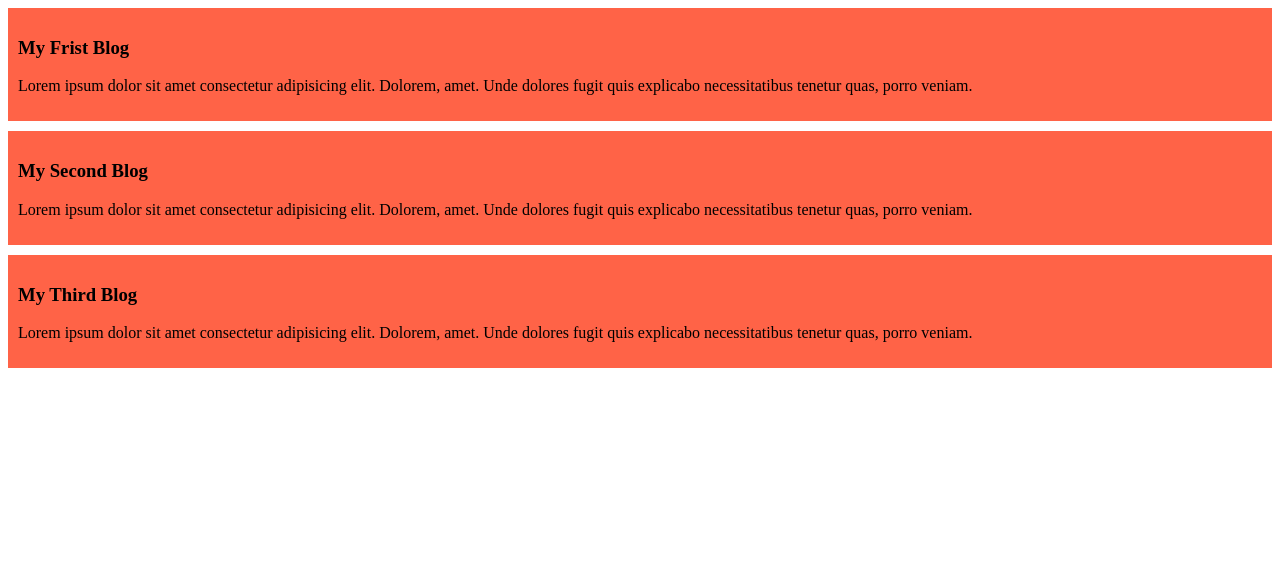
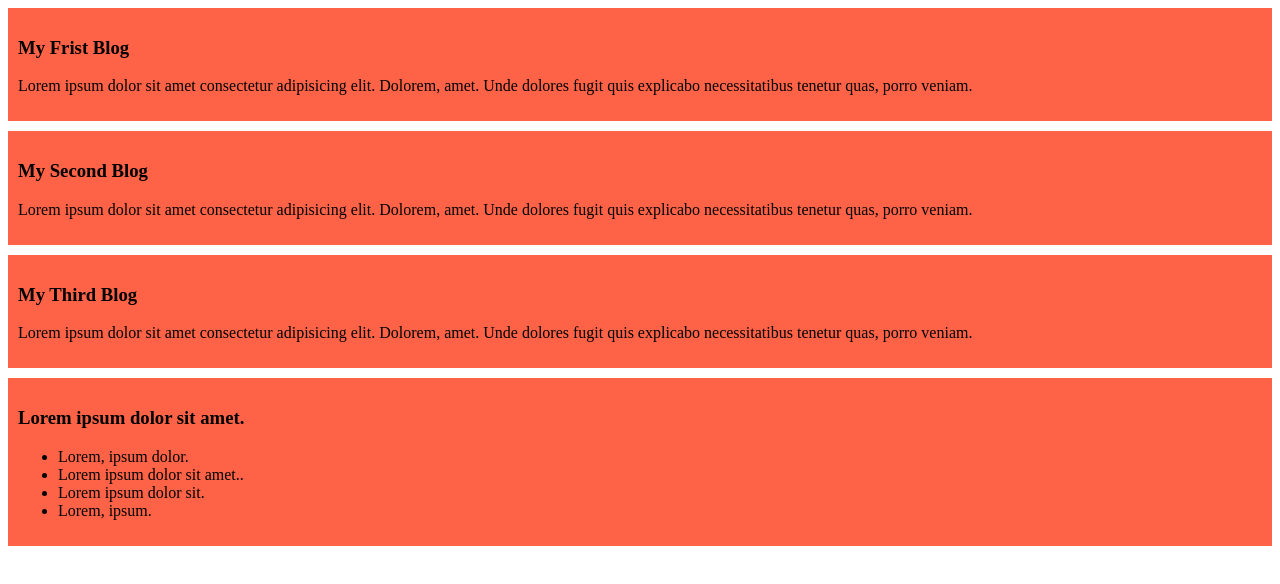
Before and after one commit to Imran-Hossain-Dev/prty, a plain HTML site: page index.html in a window 1280 px wide. Drawn offline with Linux system fonts and the light colour scheme.

Commit message:
added the list items

```diff
--- a/index.html
+++ b/index.html
@@ -19,6 +19,15 @@
         <h3>My Third Blog</h3>
         <p>Lorem ipsum dolor sit amet consectetur adipisicing elit. Dolorem, amet. Unde dolores fugit quis explicabo necessitatibus tenetur quas, porro veniam.</p>
     </div>
+    <div>
+        <h3>Lorem ipsum dolor sit amet.</h3>
+        <ul>
+            <li>Lorem, ipsum dolor.</li>
+            <li>Lorem ipsum dolor sit amet..</li>
+            <li>Lorem ipsum dolor sit.</li>
+            <li>Lorem, ipsum.</li>
+        </ul>
+    </div>
 
 </body>
 </html>
```
